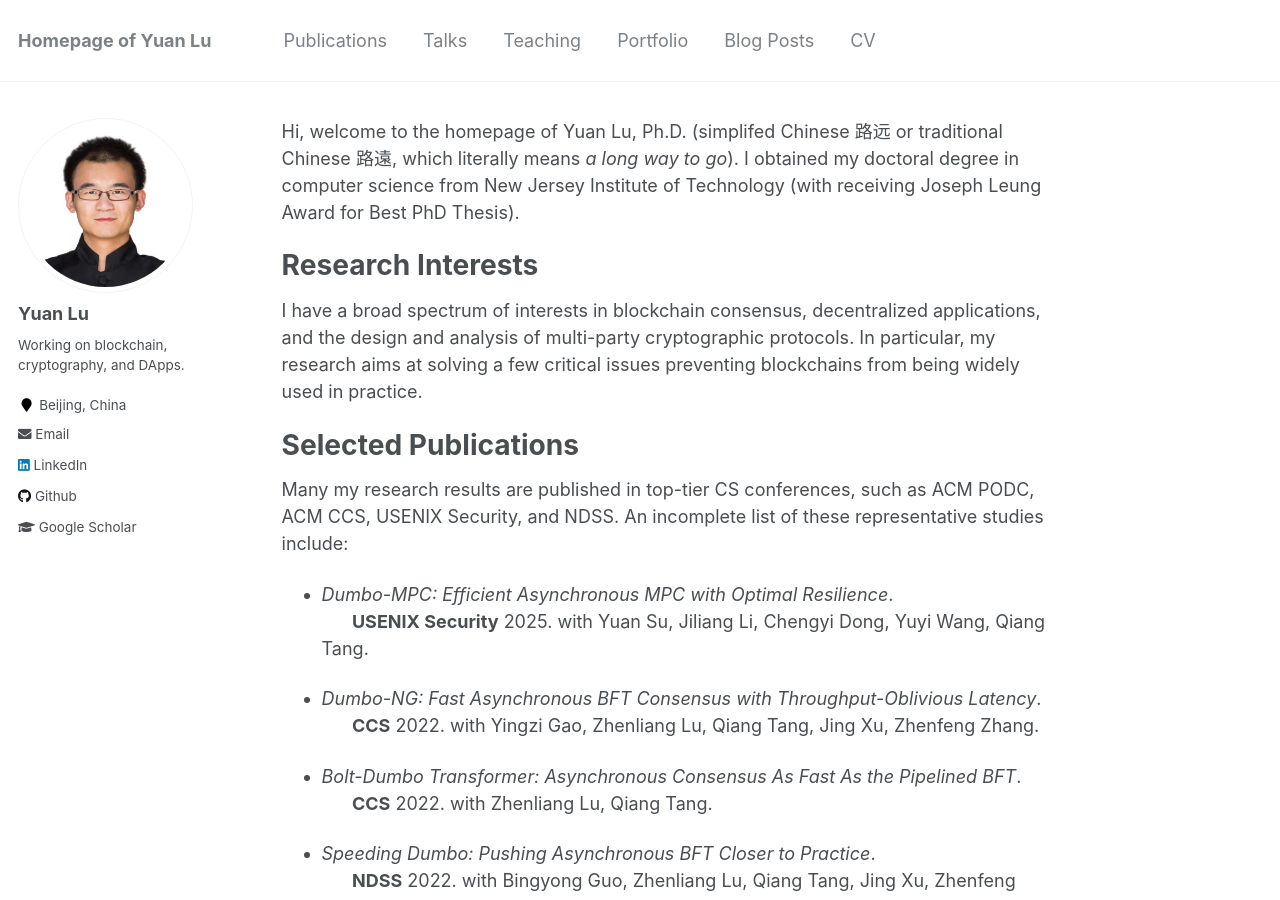
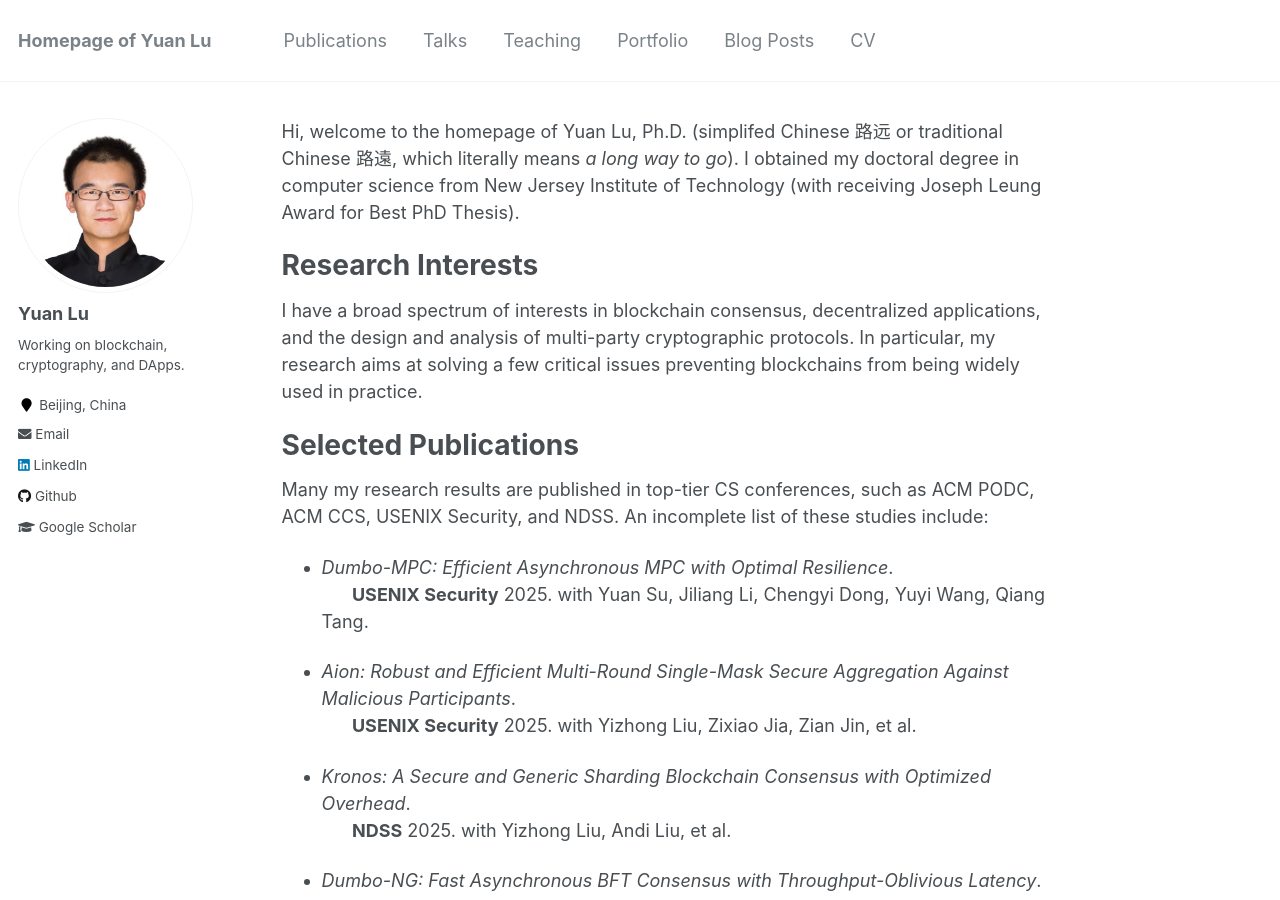
Before and after one commit to yylluu/yylluu.github.io, a Jekyll site: the page built from _pages/about.md, in a window 1280 px wide and 900 px high. Built offline with Jekyll 4.4.1, drawn with Linux system fonts in a browser that asks for light colours.

Commit message:
Update about.md

```diff
--- a/_pages/about.md
+++ b/_pages/about.md
@@ -21,10 +21,16 @@ I have a broad spectrum of interests in blockchain consensus, decentralized appl
 Selected Publications
 ======
 
-Many my research results are published in top-tier CS conferences, such as ACM PODC, ACM CCS, USENIX Security, and NDSS. An incomplete list of these representative studies include:
+Many my research results are published in top-tier CS conferences, such as ACM PODC, ACM CCS, USENIX Security, and NDSS. An incomplete list of these studies include:
 
 - *Dumbo-MPC: Efficient Asynchronous MPC with Optimal Resilience*.
      &nbsp; &nbsp; &nbsp; **USENIX Security** 2025. with Yuan Su, Jiliang Li, Chengyi Dong, Yuyi Wang, Qiang Tang.
+
+- *Aion: Robust and Efficient Multi-Round Single-Mask Secure Aggregation Against Malicious Participants*.
+     &nbsp; &nbsp; &nbsp; **USENIX Security** 2025. with Yizhong Liu, Zixiao Jia, Zian Jin, et al.
+
+- *Kronos: A Secure and Generic Sharding Blockchain Consensus with Optimized Overhead*.
+     &nbsp; &nbsp; &nbsp; **NDSS** 2025. with Yizhong Liu, Andi Liu, et al.
 
 - *Dumbo-NG: Fast Asynchronous BFT Consensus with Throughput-Oblivious Latency*.
      &nbsp; &nbsp; &nbsp; **CCS** 2022. with Yingzi Gao, Zhenliang Lu, Qiang Tang, Jing Xu, Zhenfeng Zhang.
```
